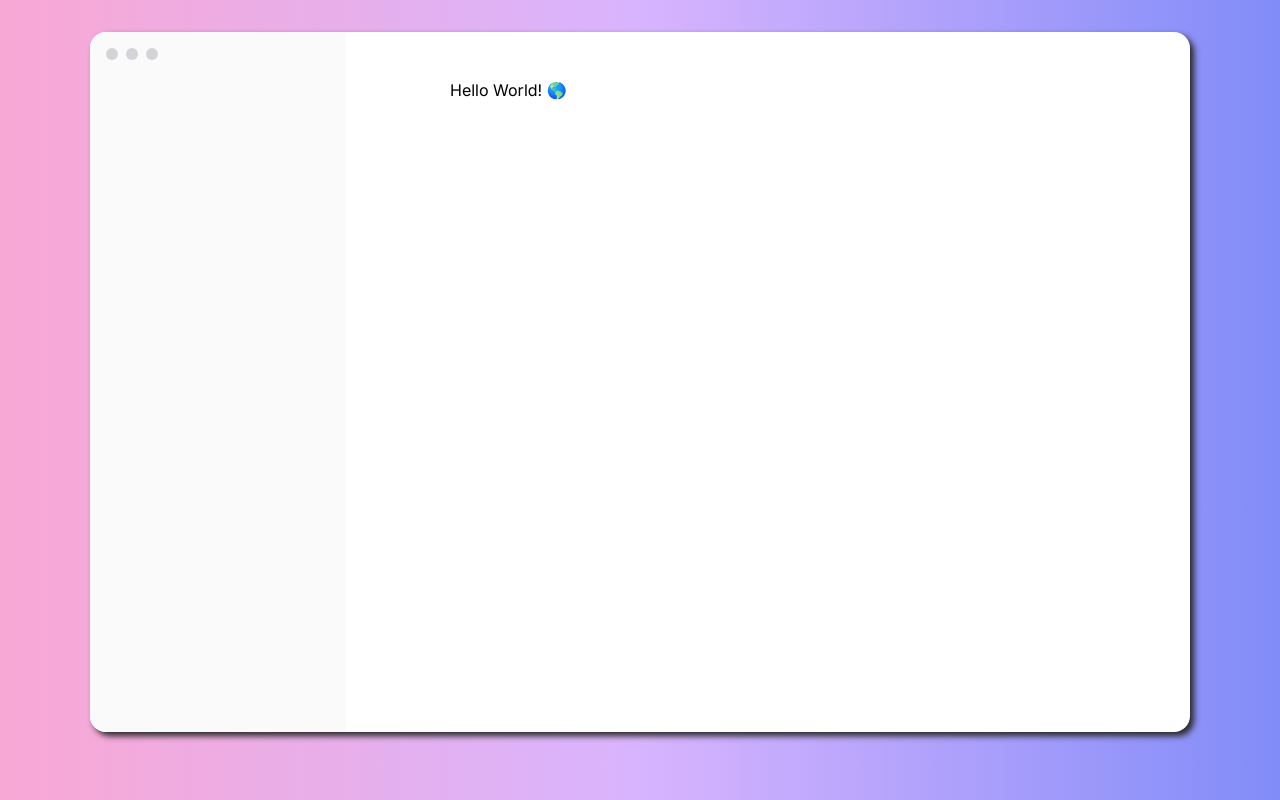
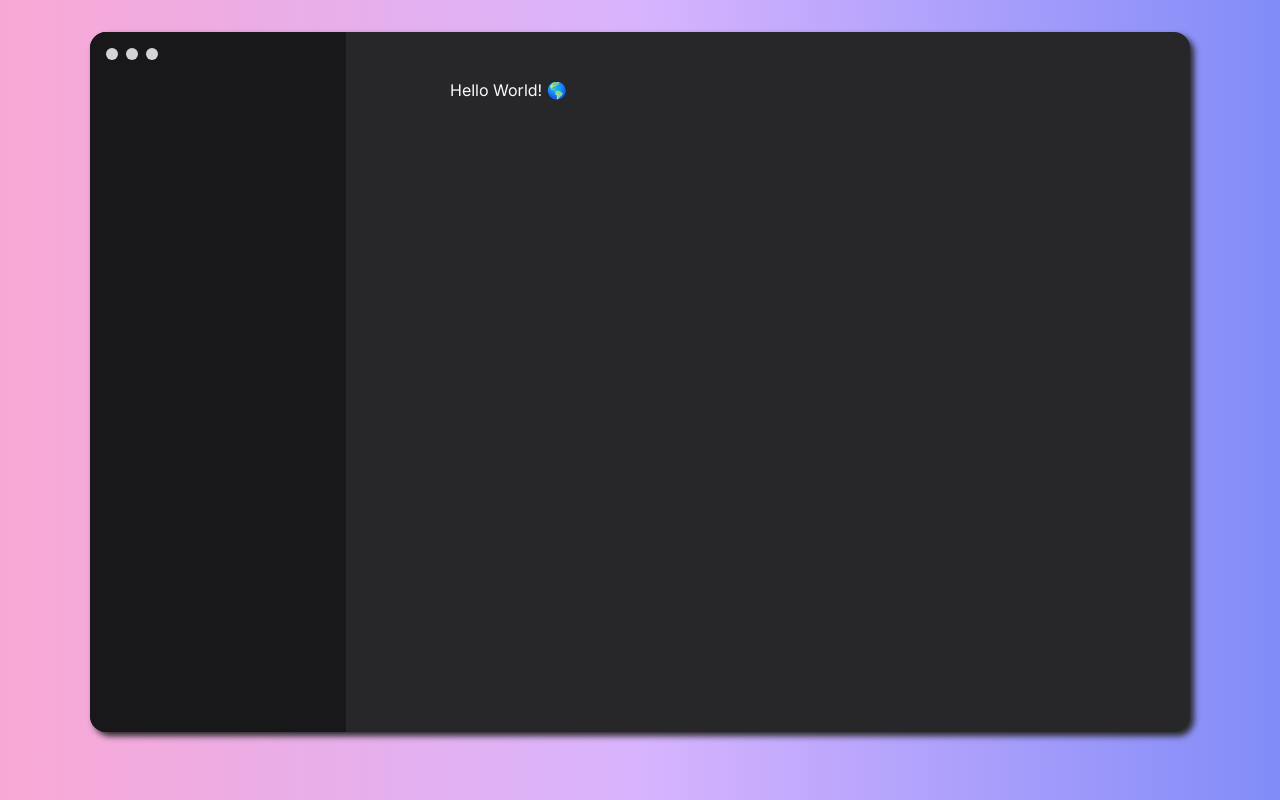
Before and after one commit to fesvieira/notion-clone, a Next.js app: page / in a window 1280 px wide. Built offline with nearby package versions, Linux system fonts and the light colour scheme.

Commit message:
feat(UI): change to dark theme

```diff
--- a/src/styles/Global.ts
+++ b/src/styles/Global.ts
@@ -26,7 +26,7 @@ export const GlobalStyles = createGlobalStyle`
   }
 
   h1, h2, h3, h4, h5, h6, p, span, button, textarea {
-    color: rgb(24, 24, 27f);
+    color: #fafafa;
   }
 
 `;
--- a/src/styles/Home.ts
+++ b/src/styles/Home.ts
@@ -14,7 +14,7 @@ export const NotionWindow = styled.div`
 
   overflow: hidden;
 
-  background: rgb(255, 255, 255);
+  background: #27272a;
 
   & > main {
     padding: 1rem;
@@ -29,7 +29,7 @@ export const SideBar = styled.aside`
 
   border-right: rgb(244, 244, 255);
 
-  background: rgb(250, 250, 250);
+  background: #18181b;
 
   padding: 1rem;
 `;
```
Also changed, not shown: src/pages/index.tsx (+0 -11 lines).
